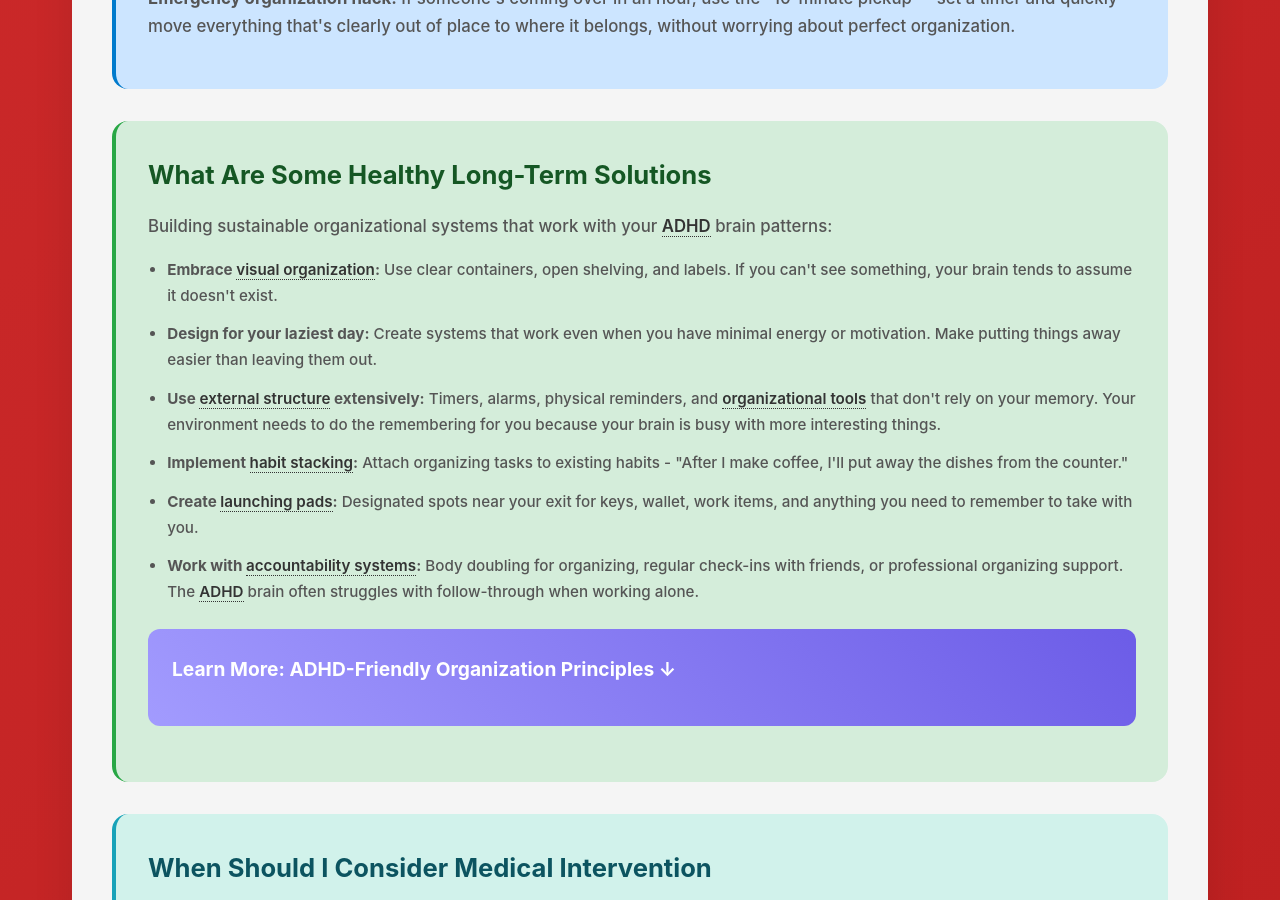
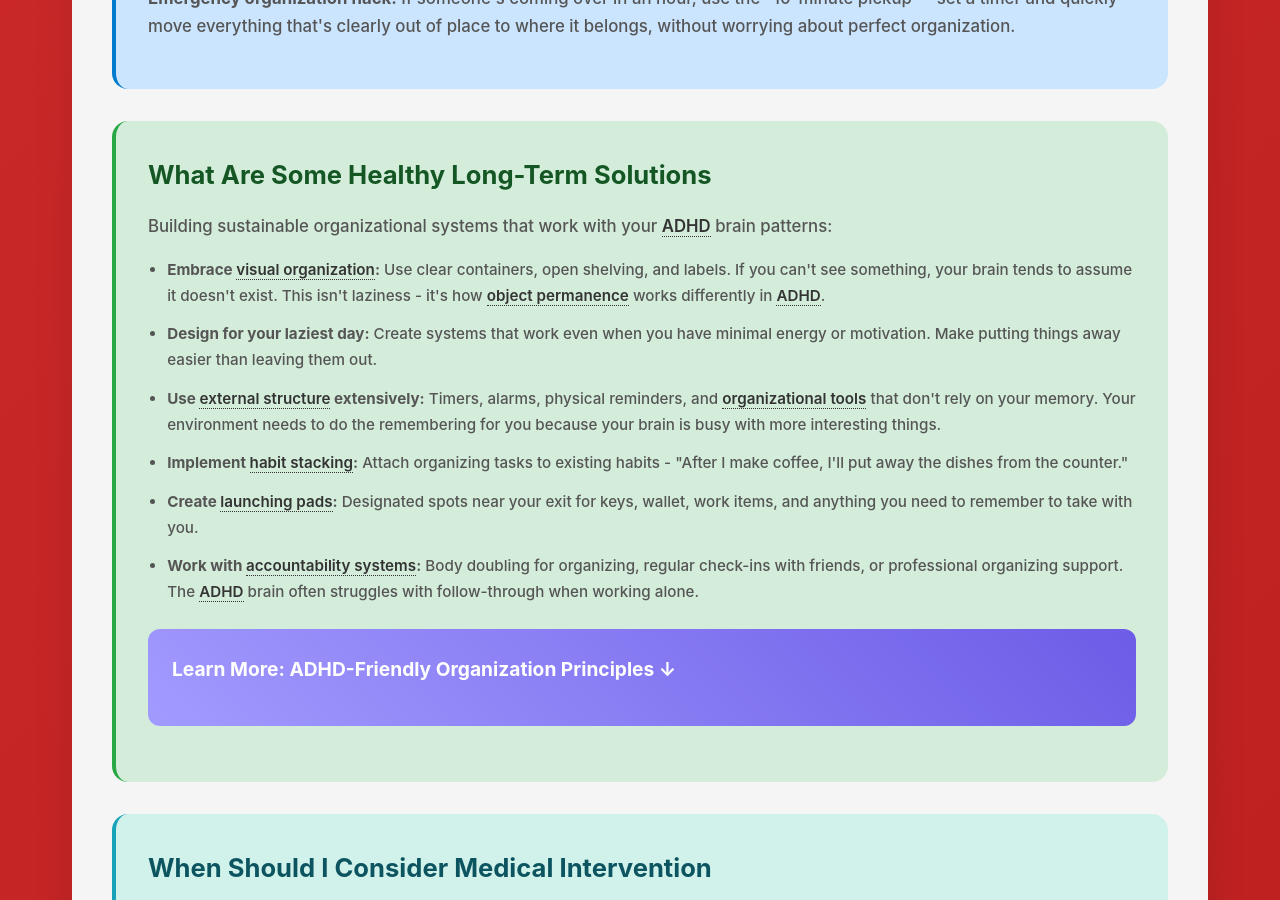
Before and after one commit to neurodivergent-survival-guide/neurodivergent-survival-guide, a Jekyll site: the page built from struggles/organization-and-planning-challenges.html, in a window 1280 px wide and 900 px high, scrolled down 2683 px. Built offline with Jekyll 4.4.1, drawn with Linux system fonts in a browser that asks for light colours.

Commit message:
Update organization-and-planning-challenges.html

```diff
--- a/struggles/organization-and-planning-challenges.html
+++ b/struggles/organization-and-planning-challenges.html
@@ -81,7 +81,7 @@ search_terms: ["can't get organized", "total chaos", "planning overwhelm", "orga
         <p>Building sustainable organizational systems that work with your <span class="jargon">ADHD<span class="tooltip">Attention-Deficit/Hyperactivity Disorder - brain differences affecting attention, impulse control, and executive function</span></span> brain patterns:</p>
 
         <ul>
-            <li><strong>Embrace <span class="jargon">visual organization<span class="tooltip">Systems where items and information are visible and easy to locate, rather than hidden away in categories</span></span>:</strong> Use clear containers, open shelving, and labels. If you can't see something, your brain tends to assume it doesn't exist.</li>
+            <li><strong>Embrace <span class="jargon">visual organization<span class="tooltip">Systems where items and information are visible and easy to locate, rather than hidden away in categories</span></span>:</strong> Use clear containers, open shelving, and labels. If you can't see something, your brain tends to assume it doesn't exist. This isn't laziness - it's how <span class="jargon">object permanence<span class="tooltip">Understanding that objects continue to exist even when you can't see them</span></span> works differently in <span class="jargon">ADHD<span class="tooltip">Attention-Deficit/Hyperactivity Disorder - brain differences affecting attention, impulse control, and executive function</span></span>.</li>
             <li><strong>Design for your laziest day:</strong> Create systems that work even when you have minimal energy or motivation. Make putting things away easier than leaving them out.</li>
             <li><strong>Use <span class="jargon">external structure<span class="tooltip">Physical and environmental supports that help organize your life without relying on memory</span></span> extensively:</strong> Timers, alarms, physical reminders, and <span class="jargon">organizational tools<span class="tooltip">Apps, systems, or physical objects that support planning and organization</span></span> that don't rely on your memory. Your environment needs to do the remembering for you because your brain is busy with more interesting things.</li>
             <li><strong>Implement <span class="jargon">habit stacking<span class="tooltip">Linking new organizational habits to existing routines to make them more automatic</span></span>:</strong> Attach organizing tasks to existing habits - "After I make coffee, I'll put away the dishes from the counter."</li>
```
